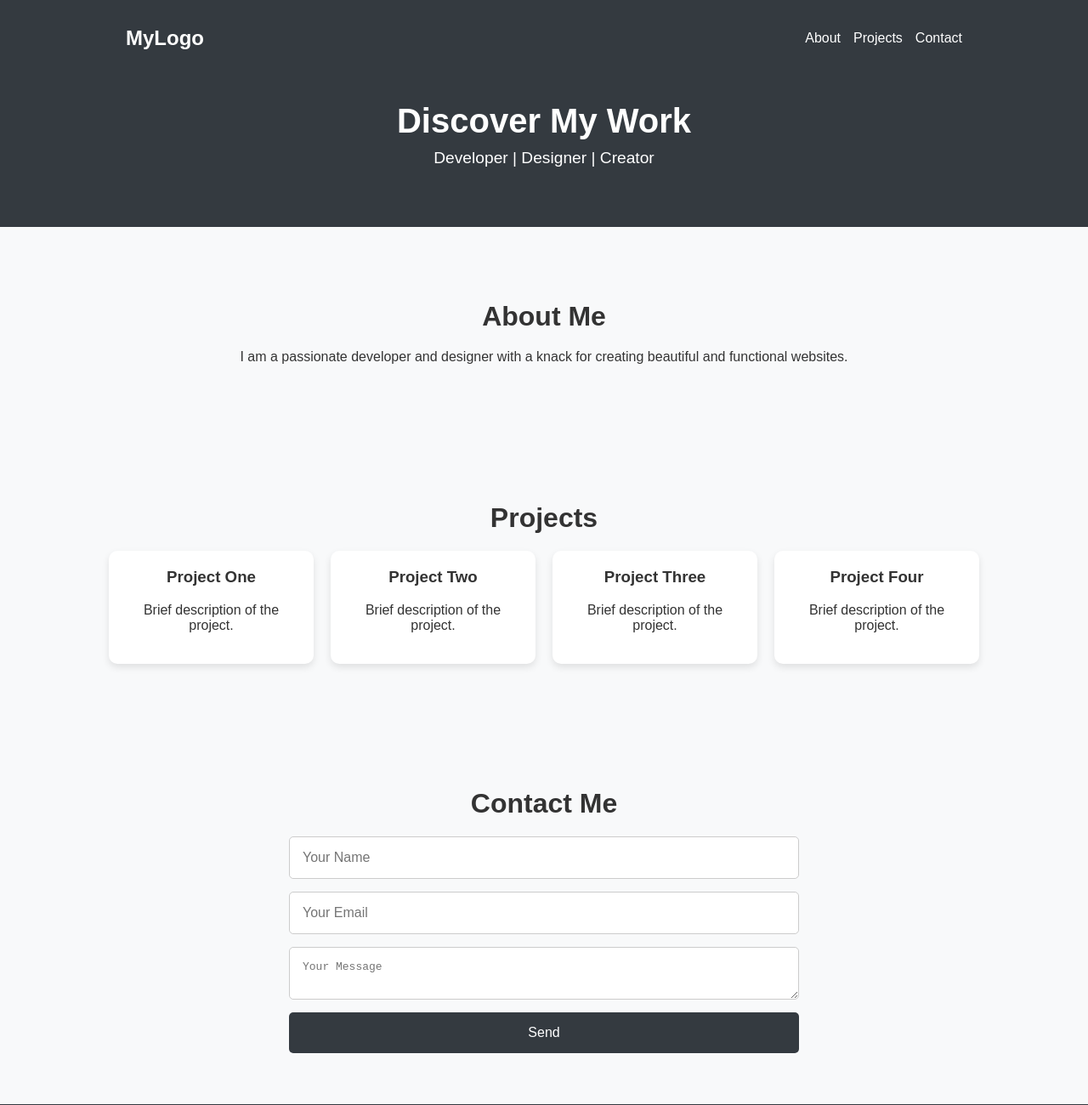
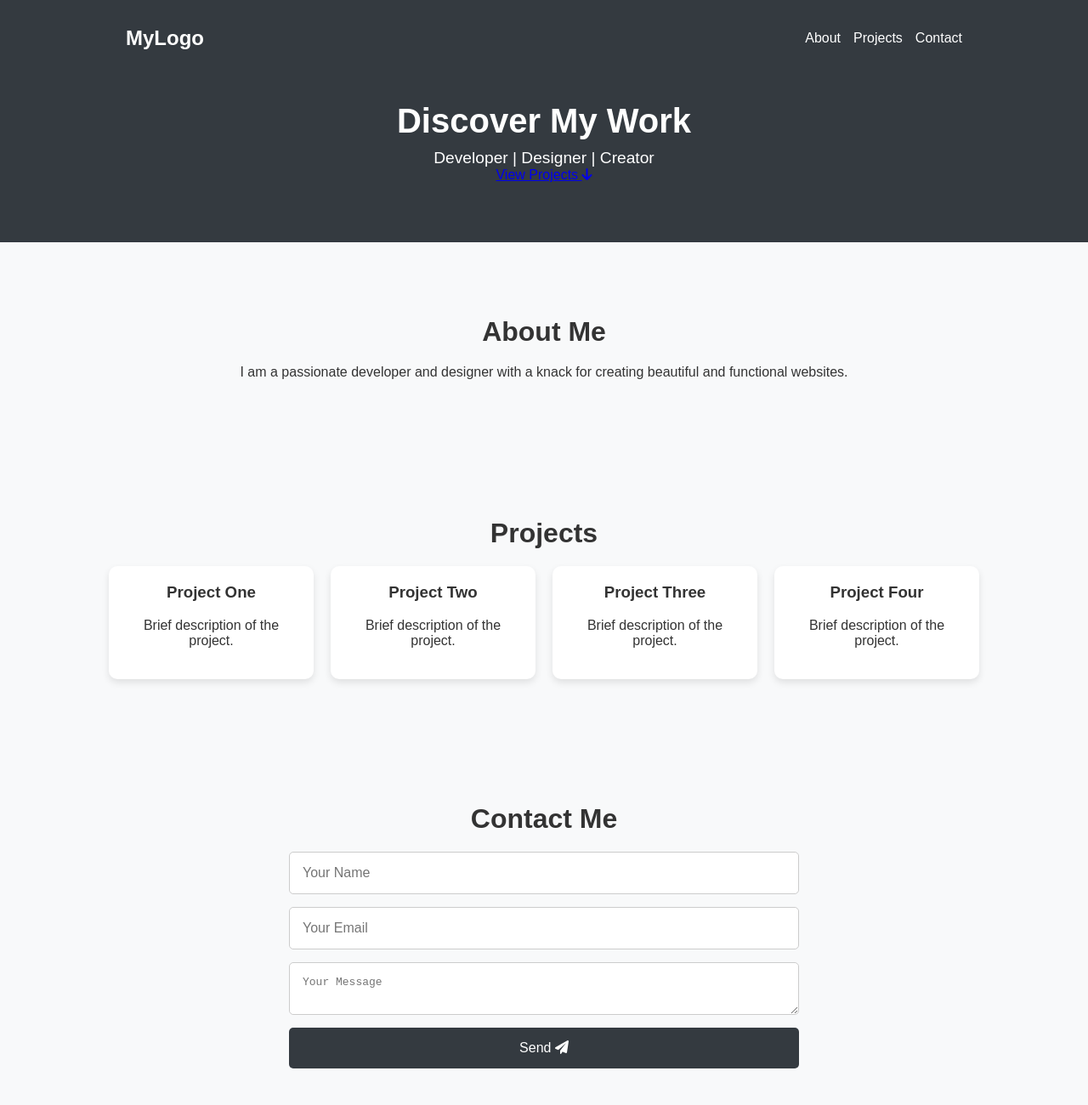
Before and after one commit to diegodevts/diegodevts.github.io, a plain HTML site: page index.html in a window 1280 px wide. Shown: the top 1300 px of the page at 85% size. Drawn offline with Linux system fonts and the light colour scheme.

Commit message:
Update index.html

```diff
--- a/index.html
+++ b/index.html
@@ -5,6 +5,7 @@
     <meta name="viewport" content="width=device-width, initial-scale=1.0">
     <title>Custom Portfolio</title>
     <link rel="stylesheet" href="styles.css">
+    <link rel="stylesheet" href="https://cdnjs.cloudflare.com/ajax/libs/font-awesome/6.0.0-beta3/css/all.min.css">
 </head>
 <body>
     <header>
@@ -20,6 +21,7 @@
             <div class="header-content">
                 <h1>Discover My Work</h1>
                 <p>Developer | Designer | Creator</p>
+                <a href="#projects" class="btn">View Projects <i class="fas fa-arrow-down"></i></a>
             </div>
         </div>
     </header>
@@ -59,7 +61,7 @@
                 <input type="text" placeholder="Your Name" required>
                 <input type="email" placeholder="Your Email" required>
                 <textarea placeholder="Your Message" required></textarea>
-                <button type="submit">Send</button>
+                <button type="submit">Send <i class="fas fa-paper-plane"></i></button>
             </form>
         </div>
     </section>
```
